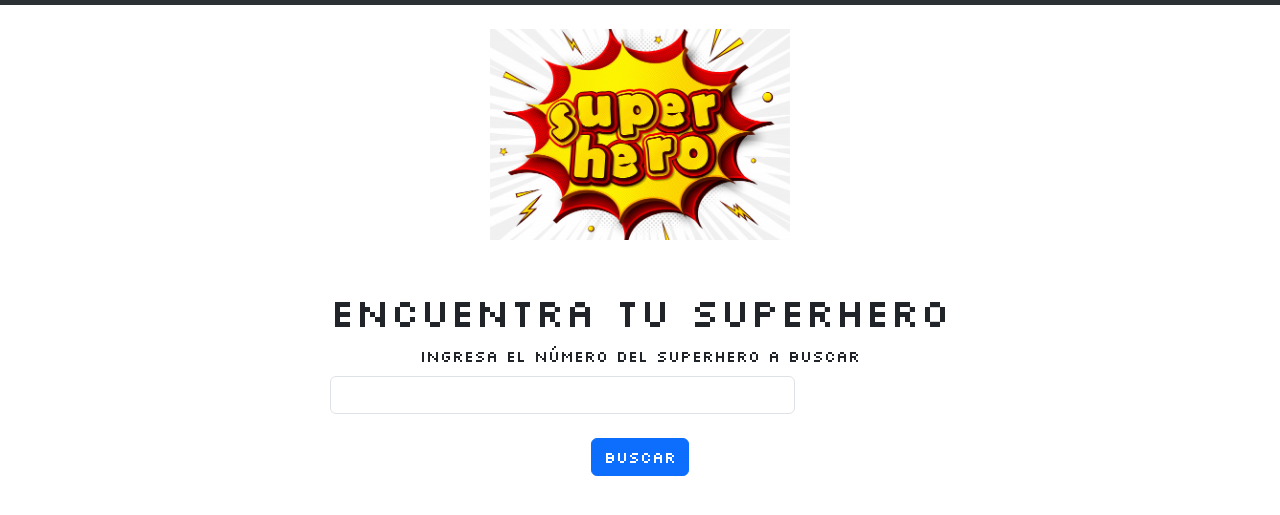
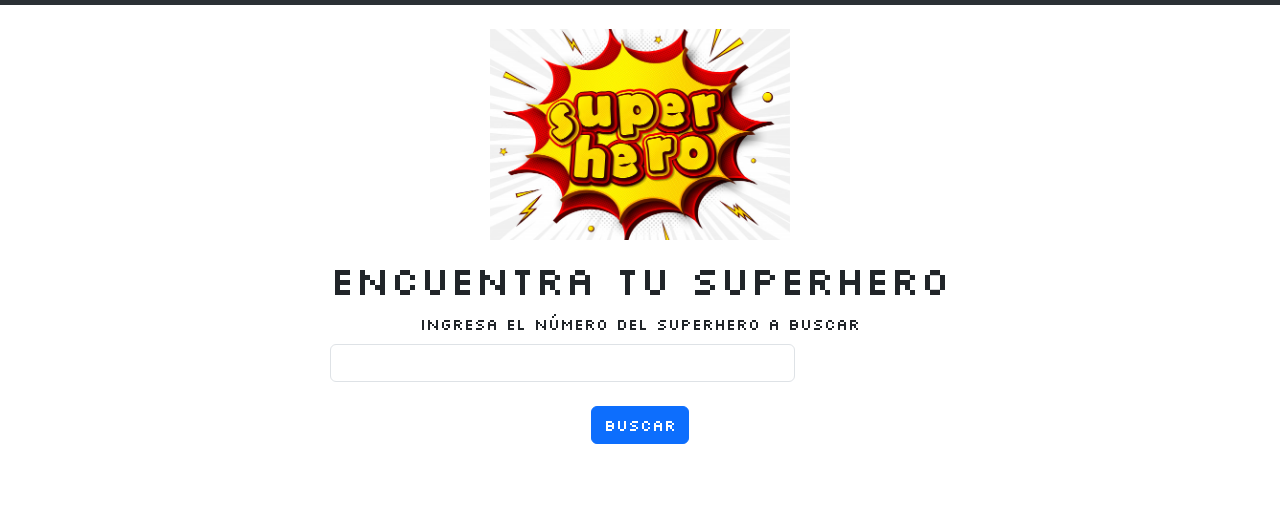
Before and after one commit to andgerald/superHero, a plain HTML site: page index.html in a window 1280 px wide. Shown: the part 53-568 px from the top of the page. Drawn offline with nearby package versions, Linux system fonts and the light colour scheme.

Commit message:
fix html se agregan comentarios y modifica el nombre de la clase de la  etiqueta imagen

```diff
--- a/index.html
+++ b/index.html
@@ -43,14 +43,14 @@
       </div>
     </nav>
     <!-- imagen principal -->
-    <header class="prueba container mainImage text-center mt-4">
+    <header class="container mainImage text-center mt-4">
       <img
         src="./assets/img/sh1.jpg"
         alt="imagen con texto super hero"
         width="300"
       />
       <section class="container d-flex justify-content-center">
-        <div class="mb-3 mt-5 px-5 mx-5">
+        <div class="mb-3 mt-3 px-5 mx-5">
           <h1>Encuentra tu SuperHero</h1>
           <label for="heroNumber" class="form-label"
             >Ingresa el número del SuperHero a buscar</label
@@ -63,6 +63,7 @@
       </section>
     </header>
     <main>
+      <!-- card -->
       <section class="container ocultar mt-5">
         <div class="card mb-3 traer">
           <div class="row g-0">
@@ -70,6 +71,7 @@
               class="col-md-4 p-3 text-center d-flex align-items-center"
               id="heroImage"
             ></div>
+            <!-- datos que se llenan con la data -->
             <div class="col-md-8">
               <div class="card-body ms-5">
                 <h5 class="card-title"></h5>
@@ -86,9 +88,9 @@
           </div>
         </div>
       </section>
-
+      <!-- grafico -->
       <div id="chartContainer" style="height: 300px; width: 100%"></div>
-
+      <!-- boton volver -->
       <button type="button" class="btn btn-primary m-5" id="return">
         volver
       </button>
```
